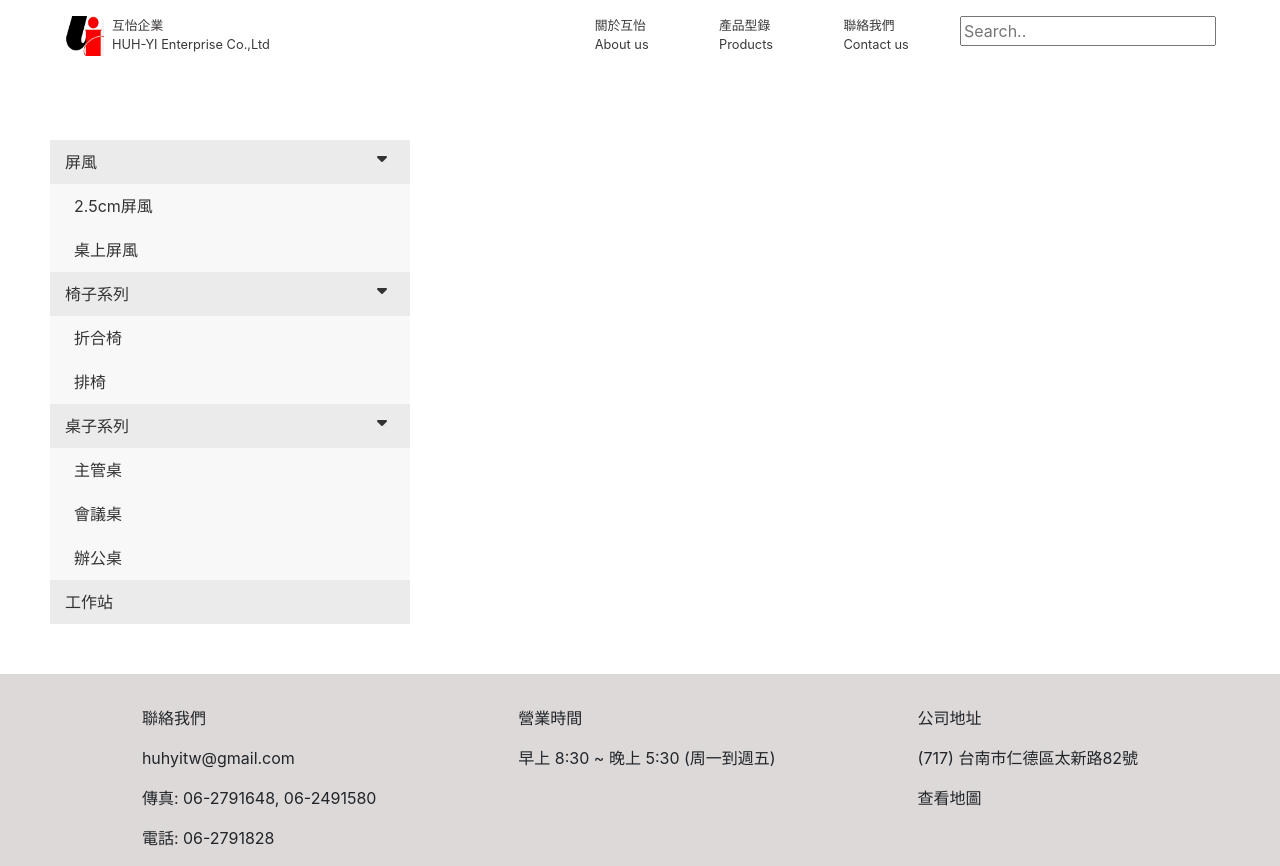
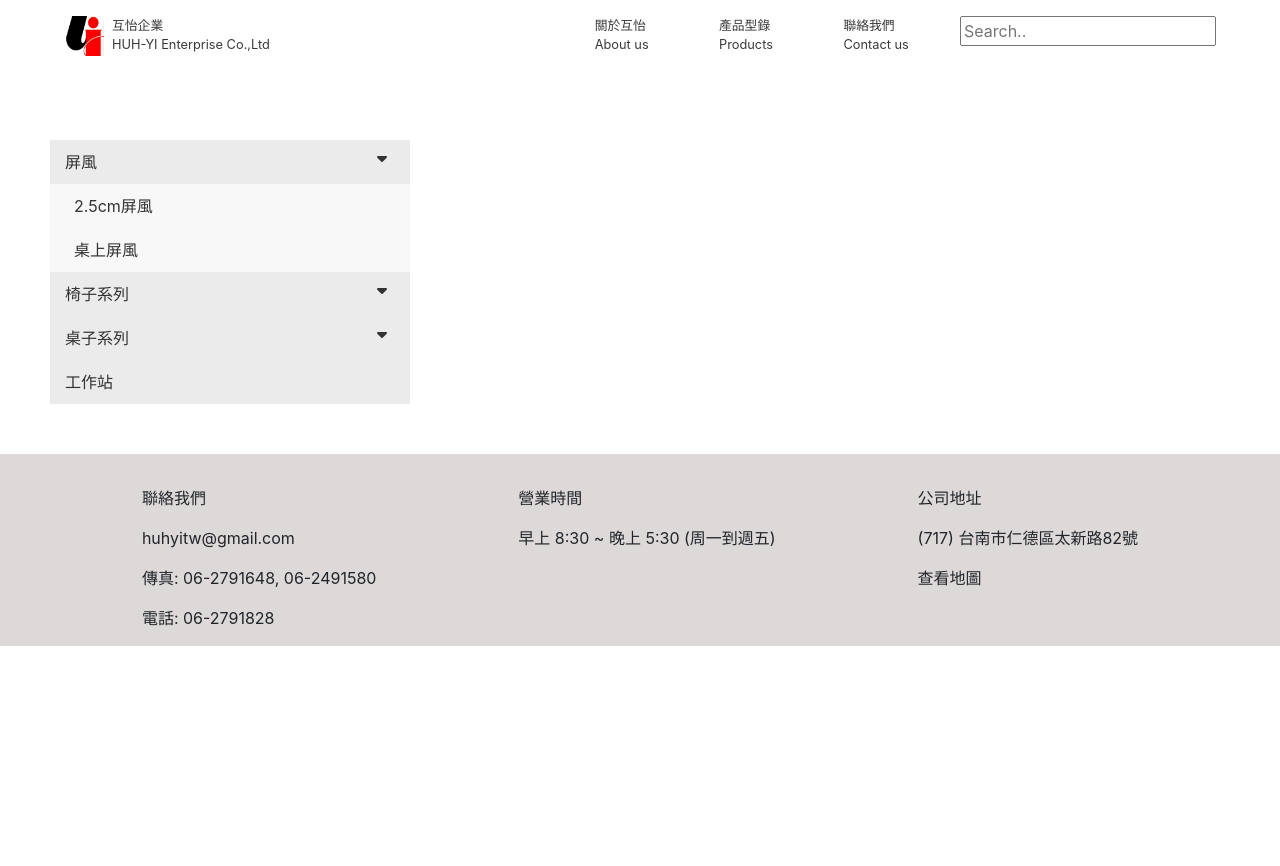
Before and after one commit to hyang77/huhyi-website, a React (Create React App) app: page /product in a window 1280 px wide. Both pictures are taken after a click on the item "屏風". After the commit the page ends 800 px from the top, so only its background shows below. Built offline with nearby package versions, Linux system fonts and the light colour scheme.

Commit message:
add sidebar dropdown

```diff
--- a/src/components/Product.js
+++ b/src/components/Product.js
@@ -3,20 +3,13 @@ import React from "react";
 class Product extends React.Component {
   constructor(props) {
     super(props);
-    this.state = { visibility: false};
-    this.toggleVisibility = this.toggleVisibility.bind(this);
+    this.state = { active: 0 };
+    this.isSelected = this.isSelected.bind(this);
   }
 
-  toggleVisibility() {
-
-    this.setState((state) => {
-      if (state.visibility === true) {
-        return { visibility: false };
-      } else {
-        return { visibility: true };
-      }
-    });
-    console.log(this.state.visibility);
+  isSelected(number) {
+    this.setState({ active: number });
+    console.log(this.state.active);
   }
 
   render() {
@@ -24,18 +17,13 @@ class Product extends React.Component {
       <React.Fragment>
         <nav className="product-nav">
           <ul>
-            <li  id="list1" className="product-sub-menu" onClick={this.toggleVisibility}>
+            <li className="product-sub-menu" onClick={() => this.isSelected(1)}>
               <a href="#">
                 屏風<div className="fa fa-caret-down right"></div>
               </a>
-              <ul
-
-                style={
-                  this.state.visibility
-                    ? { display: "block" }
-                    : { display: "none" }
-                }
-              >
+              <ul className={`collapsible ${
+                  this.state.active === 1 ? "open" : null
+                }`}>
                 <li>
                   <a href="#">2.5cm屏風</a>
                 </li>
@@ -44,18 +32,13 @@ class Product extends React.Component {
                 </li>
               </ul>
             </li>
-            <li  id="list1" className="product-sub-menu" onClick={this.toggleVisibility}>
+            <li className="product-sub-menu" onClick={() => this.isSelected(2)}>
               <a href="#">
                 椅子系列<div className="fa fa-caret-down right"></div>
               </a>
-              <ul
-
-                style={
-                  this.state.visibility
-                    ? { display: "block" }
-                    : { display: "none" }
-                }
-              >
+              <ul className={`collapsible ${
+                  this.state.active === 2 ? "open" : null
+                }`}>
                 <li>
                   <a href="#">折合椅</a>
                 </li>
@@ -64,11 +47,15 @@ class Product extends React.Component {
                 </li>
               </ul>
             </li>
-            <li className="product-sub-menu">
+            <li className="product-sub-menu" onClick={() => this.isSelected(3)}>
               <a href="#">
                 桌子系列<div className="fa fa-caret-down right"></div>
               </a>
-              <ul>
+              <ul
+                className={`collapsible ${
+                  this.state.active === 3 ? "open" : null
+                }`}
+              >
                 <li>
                   <a href="#">主管桌</a>
                 </li>
```
